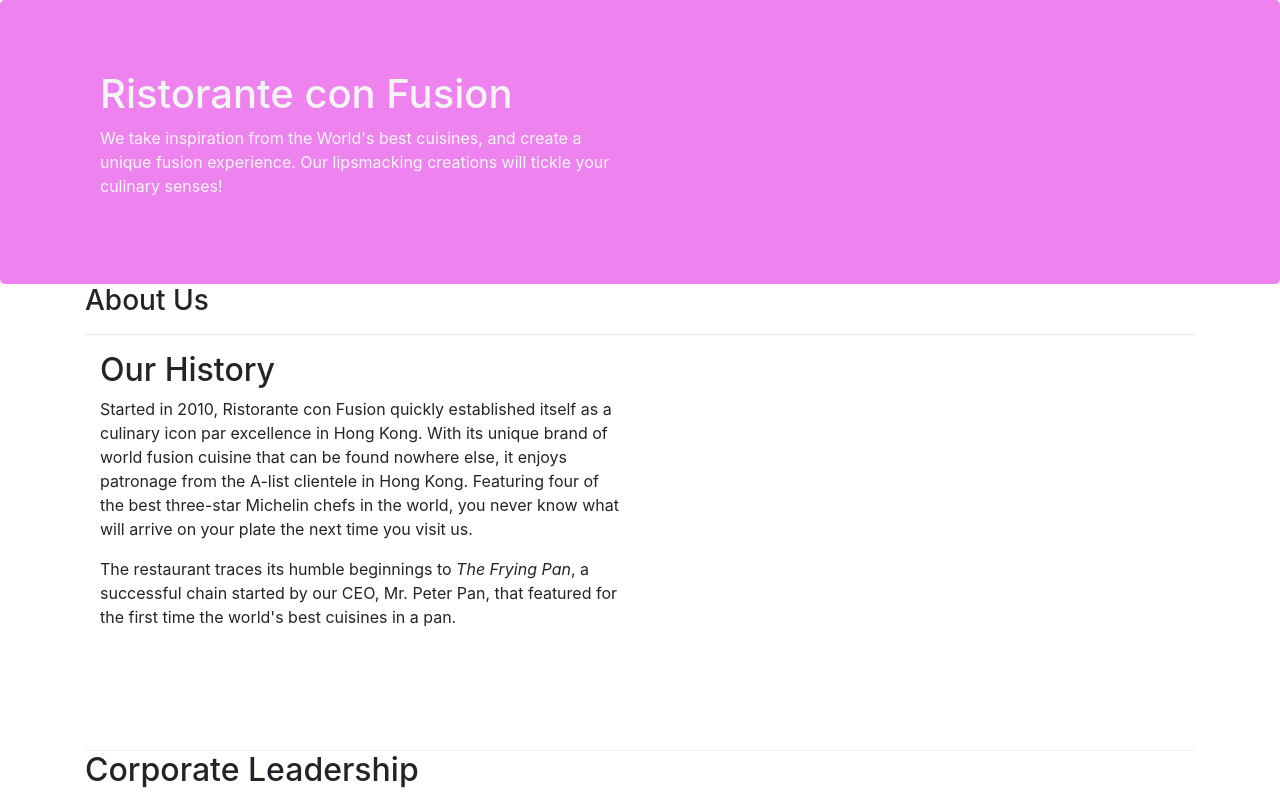
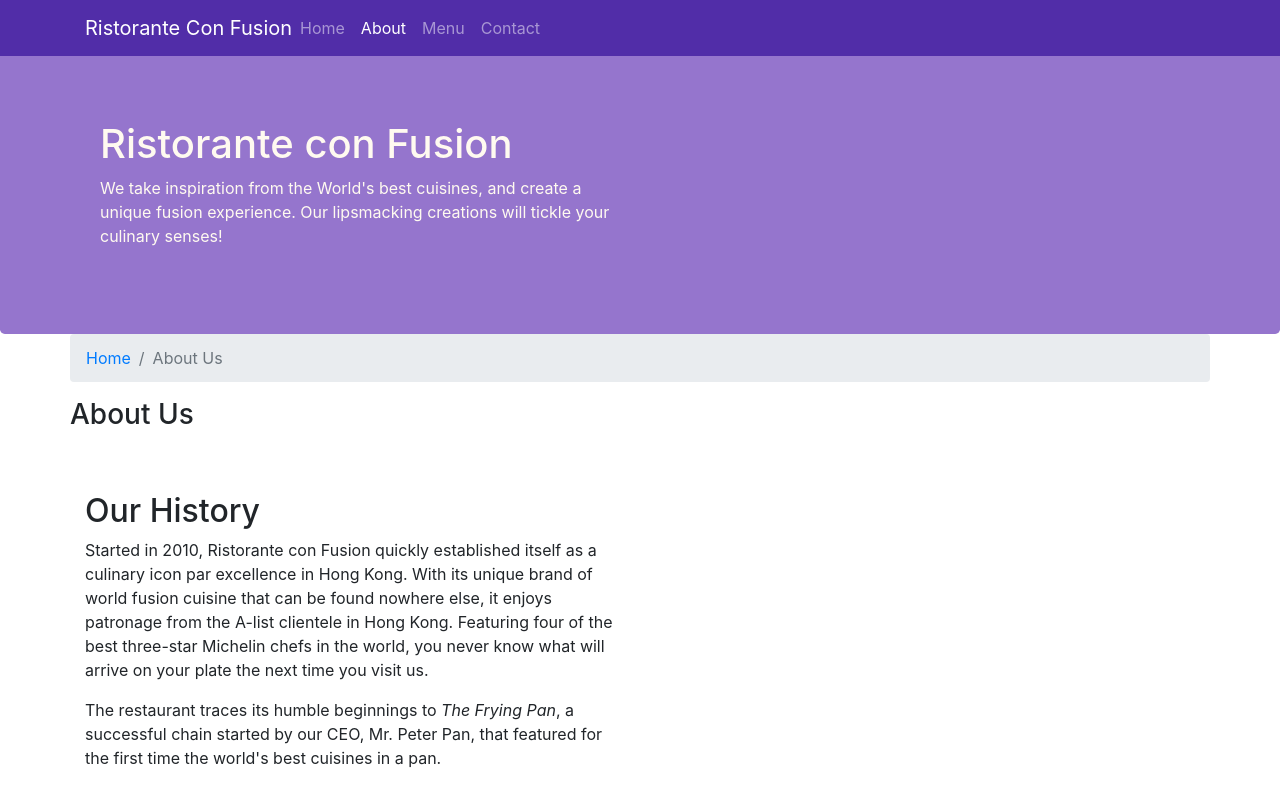
Before and after one commit to ipseekamalla1/fronend-coursera-assignement2, a website: page aboutus.html in a window 1280 px wide. Shown: the top 794 px of the page. Drawn offline with nearby package versions, Linux system fonts and the light colour scheme.

Commit message:
Navbar and readbrum in pages

```diff
--- a/aboutus.html
+++ b/aboutus.html
@@ -15,7 +15,22 @@
 </head>
 
 <body>
-
+    <nav class="navbar navbar-dark navbar-expand-sm fixed-top">
+        <div class="container">
+            <button class="navbar-toggler" type="button" data-toggle="collapse" data-target="#Navbar">
+                <span class="navbar-toggler-icon"></span>
+            </button>
+            <a class="navbar-brand mr-auto" href="./index.html">Ristorante Con Fusion</a>
+            <div class="collapse navbar-collapse" id="Navbar">
+                <ul class="navbar-nav mr-auto">
+                    <li class="nav-item"><a class="nav-link" href="./index.html">Home</a></li>
+                    <li class="nav-item active"><a class="nav-link" href="./aboutus.html">About</a></li>
+                    <li class="nav-item"><a class="nav-link" href="#">Menu</a></li>
+                    <li class="nav-item"><a class="nav-link" href="#">Contact</a></li>
+                </ul>
+            </div>
+        </div>
+    </nav>
     <header class="jumbotron">
         <div class="container">
             <div class="row row-header">
@@ -32,14 +47,18 @@
 
 
     <div class="container">
-        <div>
+        <div class="row">
+            <ol class="col-12 breadcrumb">
+                <li class="breadcrumb-item"><a href="./index.html">Home</a></li>
+                <li class="breadcrumb-item active">About Us</li>
+            </ol>
             <h3>About Us</h3>
             <hr>
         </div>
     </div>
     <div class="container">
-        <div class="row-content align-items-center">
-            <div class="col-12 col-sm-6">
+        <div class=" row row-content align-items-center">
+            <div class=" col-12 col-sm-6">
                 <h2>Our History</h2>
                 <p>Started in 2010, Ristorante con Fusion quickly established itself as a culinary icon par excellence
                     in Hong Kong. With its unique brand of world fusion cuisine that can be found nowhere else, it
@@ -49,39 +68,43 @@
                 <p>The restaurant traces its humble beginnings to <em>The Frying Pan</em>, a successful chain started by
                     our CEO, Mr. Peter Pan, that featured for the first time the world's best cuisines in a pan.</p>
             </div>
-            <div>
-            </div>
+
         </div>
+    </div>
 
+    <div class="container">
 
-        <div class="row-content align-items-center">
+        <div class=" row row-content align-items-center">
             <div>
                 <h2>Corporate Leadership</h2>
                 <h3>Peter Pan <small>Chief Epicurious Officer</small></h3>
-                <p class="d-none d-sm-block">Our CEO, Peter, credits his hardworking East Asian immigrant parents who undertook the arduous
+                <p class="d-none d-sm-block">Our CEO, Peter, credits his hardworking East Asian immigrant parents who
+                    undertook the arduous
                     journey to the shores of America with the intention of giving their children the best future. His
                     mother's wizardy in the kitchen whipping up the tastiest dishes with whatever is available
                     inexpensively at the supermarket, was his first inspiration to create the fusion cuisines for which
                     <em>The Frying Pan</em> became well known. He brings his zeal for fusion cuisines to this
                     restaurant, pioneering cross-cultural culinary connections.</p>
                 <h3>Dhanasekaran Witherspoon <small>Chief Food Officer</small></h3>
-                <p class="d-none d-sm-block">Our CFO, Danny, as he is affectionately referred to by his colleagues, comes from a long established
+                <p class="d-none d-sm-block">Our CFO, Danny, as he is affectionately referred to by his colleagues,
+                    comes from a long established
                     family tradition in farming and produce. His experiences growing up on a farm in the Australian
                     outback gave him great appreciation for varieties of food sources. As he puts it in his own words,
                     <em>Everything that runs, wins, and everything that stays, pays!</em></p>
                 <h3>Agumbe Tang <small>Chief Taste Officer</small></h3>
-                <p class="d-none d-sm-block">Blessed with the most discerning gustatory sense, Agumbe, our CTO, personally ensures that every dish
+                <p class="d-none d-sm-block">Blessed with the most discerning gustatory sense, Agumbe, our CTO,
+                    personally ensures that every dish
                     that we serve meets his exacting tastes. Our chefs dread the tongue lashing that ensues if their
                     dish does not meet his exacting standards. He lives by his motto, <em>You click only if you survive
                         my lick.</em></p>
                 <h3>Alberto Somayya <small>Executive Chef</small></h3>
-                <p class="d-none d-sm-block">Award winning three-star Michelin chef with wide International experience having worked closely with
+                <p class="d-none d-sm-block">Award winning three-star Michelin chef with wide International experience
+                    having worked closely with
                     whos-who in the culinary world, he specializes in creating mouthwatering Indo-Italian fusion
                     experiences. He says, <em>Put together the cuisines from the two craziest cultures, and you get a
                         winning hit! Amma Mia!</em></p>
             </div>
         </div>
-
     </div>
 
     <footer class="footer">
@@ -90,7 +113,7 @@
                 <div class="col-4 offset-1 col-sm-2">
                     <h5>Links</h5>
                     <ul class="list-unstyled">
-                        <li><a href="#">Home</a></li>
+                        <li><a href="./index.html">Home</a></li>
                         <li><a href="#">About</a></li>
                         <li><a href="#">Menu</a></li>
                         <li><a href="#">Contact</a></li>
--- a/css/styles.css
+++ b/css/styles.css
@@ -19,8 +19,8 @@
 .jumbotron{
     padding: 70px 30px 70px 30px;
     margin: 0px auto;
-    background: violet;
-    color: whitesmoke;
+    background: #9575CD;
+    color: floralwhite;
 }
 
 .address{
@@ -29,3 +29,12 @@
     color: black;
 
 }
+
+body{
+    padding: 50px 0px 0px 0px;
+    z-index: 0;
+}
+
+.navbar-dark{
+    background-color: #512DA8;
+}
```
Also changed, not shown: index.html (+17 -1 lines).
